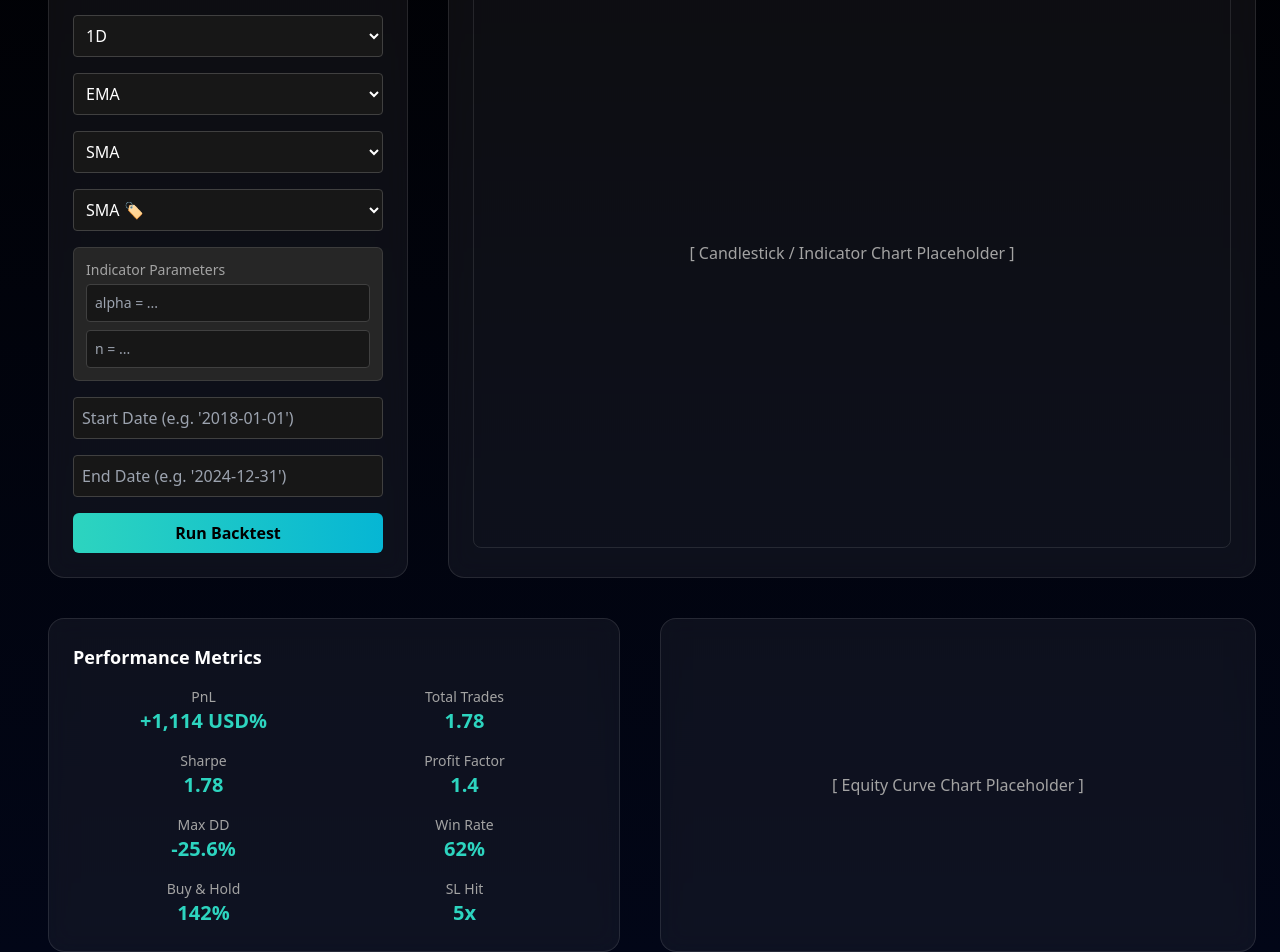
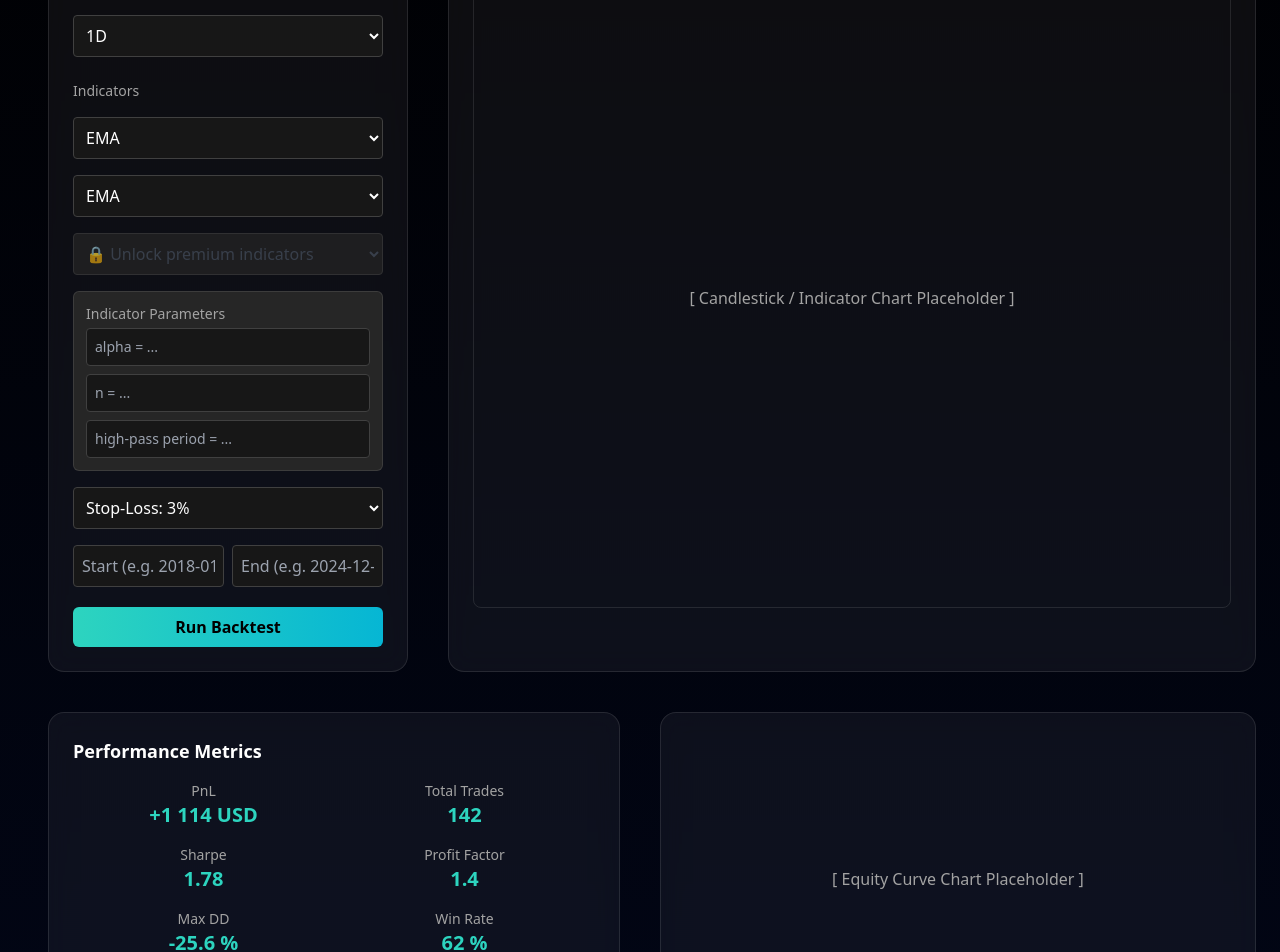
Before and after one commit to palitojendthen/apexlabs, a Next.js app in the folder frontend/: page / in a window 1280 px wide. Shown: the part 400-1352 px from the top of the page. Built offline with nearby package versions, Linux system fonts and the light colour scheme.

Commit message:
update page.js

```diff
--- a/frontend/app/page.js
+++ b/frontend/app/page.js
@@ -1,3 +1,183 @@
+// "use client";
+// import { useTheme } from "next-themes";
+
+// export default function Home() {
+//   const { resolvedTheme } = useTheme();
+//   const dark = resolvedTheme === "dark";
+
+//   return (
+//     <main className="min-h-screen pt-24 px-6 bg-white text-black dark:bg-gradient-to-b dark:from-black dark:to-slate-950 dark:text-white transition-colors duration-300">
+//       {/* Section 1 — Title / Header */}
+//       <div className="text-center mb-10">
+//         <h1 className="text-4xl font-semibold mb-2">Research and Backtest</h1>
+//         <p className="text-neutral-400">
+//           Explore strategies, analyze performance, and visualize your results.
+//         </p>
+//       </div>
+
+//       {/* Section 2 — Core Grid */}
+//       <div className="max-w-7xl mx-auto grid grid-cols-1 lg:grid-cols-3 gap-10">
+//         {/* Left — Configuration Form */}
+//         <div className="lg:col-span-1 bg-white/5 rounded-2xl p-6 backdrop-blur-md border border-white/10 lg:ml-6">
+//           <h2 className="text-lg font-semibold mb-4">Configuration</h2>
+
+//           <form className="flex flex-col gap-4">
+//             <input
+//               placeholder="Symbol (e.g. BTCUSDT)"
+//               className="p-2 rounded bg-white border border-gray-300 text-gray-800
+//                         dark:bg-neutral-900 dark:border-neutral-700 dark:text-white"
+//             />
+//             <select className="p-2 rounded bg-white border border-gray-300 text-gray-800
+//                               dark:bg-neutral-900 dark:border-neutral-700 dark:text-white">
+//               <option>1D</option>
+//               <option>1W</option>
+//               <option>12H</option>
+//               <option>6H</option>
+//               <option>4H 🏷️</option>
+//               <option>2H 🏷️</option>
+//               <option>1H 🏷️</option>
+//             </select>
+
+//             {/* Indicator selection */}
+//             <select className="p-2 rounded bg-white border border-gray-300 text-gray-800
+//                               dark:bg-neutral-900 dark:border-neutral-700 dark:text-white">
+//               <option>EMA</option>
+//               <option>SMA</option>
+//               <option>ADX</option>
+//               <option>RSI</option>
+//               <option>Donchian Channel</option>
+//               <option>Predictive Moving Average 🏷️</option>
+//               <option>Kaufman Adaptive Moving Average 🏷️</option>
+//             </select>
+
+//             {/* Indicator selection */}
+//             <select className="p-2 rounded bg-white border border-gray-300 text-gray-800
+//                               dark:bg-neutral-900 dark:border-neutral-700 dark:text-white">
+//               <option>SMA</option>
+//               <option>EMA</option>
+//               <option>ADX</option>
+//               <option>RSI</option>
+//               <option>Donchian Channel</option>
+//               <option>Predictive Moving Average 🏷️</option>
+//               <option>Kaufman Adaptive Moving Average 🏷️</option>
+//             </select>
+
+//             {/* Indicator selection */}
+//             <select className="p-2 rounded bg-white border border-gray-300 text-gray-800
+//                               dark:bg-neutral-900 dark:border-neutral-700 dark:text-white">
+//               <option>SMA 🏷️</option>
+//               <option>EMA 🏷️</option>
+//               <option>ADX 🏷️</option>
+//               <option>RSI 🏷️</option>
+//               <option>Donchian Channel 🏷️</option>
+//               <option>Predictive Moving Average 🏷️</option>
+//               <option>Kaufman Adaptive Moving Average 🏷️</option>
+//             </select>
+
+//             {/* Placeholder for dynamic params (expand later) */}
+//             <div className="bg-white/10 dark:bg-neutral-800 rounded-md p-3 border border-white/10 text-sm">
+//               <p className="text-neutral-400 mb-1">Indicator Parameters</p>
+//               <input
+//                 placeholder="alpha = ..."
+//                 className="w-full p-2 rounded bg-white border border-gray-300 text-gray-800
+//                            dark:bg-neutral-900 dark:border-neutral-700 dark:text-white mb-2"
+//               />
+//               <input
+//                 placeholder="n = ..."
+//                 className="w-full p-2 rounded bg-white border border-gray-300 text-gray-800
+//                            dark:bg-neutral-900 dark:border-neutral-700 dark:text-white"
+//               />
+//               <input
+//                 placeholder="high-pass period = ..."
+//                 className="w-full p-2 rounded bg-white border border-gray-300 text-gray-800
+//                            dark:bg-neutral-900 dark:border-neutral-700 dark:text-white"
+//               />
+//             </div>
+
+//             {/* Date range */}
+//             <input
+//               placeholder="Start Date (e.g. '2018-01-01')"
+//               className="p-2 rounded bg-white border border-gray-300 text-gray-800
+//                         dark:bg-neutral-900 dark:border-neutral-700 dark:text-white"
+//             />
+//             <input
+//               placeholder="End Date (e.g. '2024-12-31')"
+//               className="p-2 rounded bg-white border border-gray-300 text-gray-800
+//                         dark:bg-neutral-900 dark:border-neutral-700 dark:text-white"
+//             />
+
+//             {/* Run Button */}
+//             <button className="bg-gradient-to-r from-teal-400 to-cyan-500 text-black font-semibold py-2 rounded-md hover:opacity-90 transition">
+//               Run Backtest
+//             </button>
+//           </form>
+//         </div>
+
+//         {/* Right — Chart area */}
+//         <div className="lg:col-span-2 bg-white/5 rounded-2xl p-6 backdrop-blur-md border border-white/10 flex flex-col items-center justify-center">
+//           <div className="text-neutral-400 mb-4">Symbol + Timeframe + Indicator + Period </div>
+//           <div
+//             className={`w-full h-[590px] rounded-lg border ${
+//               dark ? "border-white/10" : "border-gray-300"
+//             } flex items-center justify-center text-neutral-400`}
+//           >
+//             [ Candlestick / Indicator Chart Placeholder ]
+//           </div>
+//         </div>
+//       </div>
+
+//       {/* Section 3 — Performance + Equity */}
+//       <div className="max-w-7xl mx-auto mt-10 grid grid-cols-1 lg:grid-cols-2 gap-10">
+//         {/* Left — Performance Metrics */}
+//         <div className="bg-white border border-gray-300
+//                         dark:bg-white/5 dark:border-white/10 backdrop-blur-md
+//                         rounded-2xl p-6 lg:ml-6">
+//           <h2 className="text-lg font-semibold mb-4">Performance Metrics</h2>
+//           <div className="grid grid-cols-2 gap-y-4 text-center">
+//             <div>
+//               <p className="text-neutral-400 text-sm">PnL</p>
+//               <p className="text-xl font-semibold text-teal-400">+1,114 USD%</p>
+//             </div>
+//             <div>
+//               <p className="text-neutral-400 text-sm">Total Trades</p>
+//               <p className="text-xl font-semibold text-teal-400">1.78</p>
+//             </div>
+//             <div>
+//               <p className="text-neutral-400 text-sm">Sharpe</p>
+//               <p className="text-xl font-semibold text-teal-400">1.78</p>
+//             </div>
+//             <div>
+//               <p className="text-neutral-400 text-sm">Profit Factor</p>
+//               <p className="text-xl font-semibold text-teal-400">1.4</p>
+//             </div>
+//             <div>
+//               <p className="text-neutral-400 text-sm">Max DD</p>
+//               <p className="text-xl font-semibold text-teal-400">-25.6%</p>
+//             </div>
+//             <div>
+//               <p className="text-neutral-400 text-sm">Win Rate</p>
+//               <p className="text-xl font-semibold text-teal-400">62%</p>
+//             </div>
+//             <div>
+//               <p className="text-neutral-400 text-sm">Buy & Hold</p>
+//               <p className="text-xl font-semibold text-teal-400">142%</p>
+//             </div>
+//             <div>
+//               <p className="text-neutral-400 text-sm">SL Hit</p>
+//               <p className="text-xl font-semibold text-teal-400">5x</p>
+//             </div>
+//           </div>
+//         </div>
+
+//         {/* Right — Equity Curve Chart */}
+//         <div className="bg-white/5 rounded-2xl p-6 backdrop-blur-md border border-white/10 flex items-center justify-center">
+//           <div className="text-neutral-400">[ Equity Curve Chart Placeholder ]</div>
+//         </div>
+//       </div>
+//     </main>
+//   );
+// }
+
 "use client";
 import { useTheme } from "next-themes";
 
@@ -7,26 +187,29 @@ export default function Home() {
 
   return (
     <main className="min-h-screen pt-24 px-6 bg-white text-black dark:bg-gradient-to-b dark:from-black dark:to-slate-950 dark:text-white transition-colors duration-300">
-      {/* Section 1 — Title / Header */}
+      {/* ---------- HEADER ---------- */}
       <div className="text-center mb-10">
-        <h1 className="text-4xl font-semibold mb-2">Backtest & Research</h1>
+        <h1 className="text-4xl font-semibold mb-2">Research & Backtest</h1>
         <p className="text-neutral-400">
           Explore strategies, analyze performance, and visualize your results.
         </p>
       </div>
 
-      {/* Section 2 — Core Grid */}
+      {/* ---------- MAIN GRID ---------- */}
       <div className="max-w-7xl mx-auto grid grid-cols-1 lg:grid-cols-3 gap-10">
-        {/* Left — Configuration Form */}
+        {/* LEFT — CONFIGURATION */}
         <div className="lg:col-span-1 bg-white/5 rounded-2xl p-6 backdrop-blur-md border border-white/10 lg:ml-6">
           <h2 className="text-lg font-semibold mb-4">Configuration</h2>
 
           <form className="flex flex-col gap-4">
+            {/* Symbol */}
             <input
               placeholder="Symbol (e.g. BTCUSDT)"
               className="p-2 rounded bg-white border border-gray-300 text-gray-800
                          dark:bg-neutral-900 dark:border-neutral-700 dark:text-white"
             />
+
+            {/* Timeframe */}
             <select className="p-2 rounded bg-white border border-gray-300 text-gray-800
                               dark:bg-neutral-900 dark:border-neutral-700 dark:text-white">
               <option>1D</option>
@@ -38,7 +221,10 @@ export default function Home() {
               <option>1H 🏷️</option>
             </select>
 
-            {/* Indicator selection */}
+            {/* Indicators — tiered access */}
+            <label className="text-sm text-neutral-400 mt-2">Indicators</label>
+
+            {/* 1st Indicator (Free) */}
             <select className="p-2 rounded bg-white border border-gray-300 text-gray-800
                               dark:bg-neutral-900 dark:border-neutral-700 dark:text-white">
               <option>EMA</option>
@@ -46,84 +232,97 @@ export default function Home() {
               <option>ADX</option>
               <option>RSI</option>
               <option>Donchian Channel</option>
-              <option>Predictive Moving Average 🏷️</option>
-              <option>Kaufman Adaptive Moving Average 🏷️</option>
             </select>
 
-            {/* Indicator selection */}
+            {/* 2nd Indicator (Free) */}
             <select className="p-2 rounded bg-white border border-gray-300 text-gray-800
                               dark:bg-neutral-900 dark:border-neutral-700 dark:text-white">
+              <option>EMA</option>
               <option>SMA</option>
-              <option>EMA</option>
               <option>ADX</option>
               <option>RSI</option>
               <option>Donchian Channel</option>
-              <option>Predictive Moving Average 🏷️</option>
-              <option>Kaufman Adaptive Moving Average 🏷️</option>
             </select>
 
-            {/* Indicator selection */}
-            <select className="p-2 rounded bg-white border border-gray-300 text-gray-800
-                              dark:bg-neutral-900 dark:border-neutral-700 dark:text-white">
-              <option>SMA 🏷️</option>
-              <option>EMA 🏷️</option>
-              <option>ADX 🏷️</option>
-              <option>RSI 🏷️</option>
-              <option>Donchian Channel 🏷️</option>
-              <option>Predictive Moving Average 🏷️</option>
-              <option>Kaufman Adaptive Moving Average 🏷️</option>
+            {/* 3rd Indicator (Paid) */}
+            <select
+              disabled
+              className="p-2 rounded bg-neutral-200 border border-gray-300 text-gray-500 cursor-not-allowed
+                         dark:bg-neutral-800 dark:border-neutral-700 dark:text-gray-600"
+            >
+              <option>🔒 Unlock premium indicators</option>
             </select>
 
-            {/* Placeholder for dynamic params (expand later) */}
+            {/* Indicator Parameters */}
             <div className="bg-white/10 dark:bg-neutral-800 rounded-md p-3 border border-white/10 text-sm">
               <p className="text-neutral-400 mb-1">Indicator Parameters</p>
               <input
                 placeholder="alpha = ..."
-                className="w-full p-2 rounded bg-white border border-gray-300 text-gray-800
-                           dark:bg-neutral-900 dark:border-neutral-700 dark:text-white mb-2"
+                className="w-full p-2 mb-2 rounded bg-white border border-gray-300 text-gray-800
+                           dark:bg-neutral-900 dark:border-neutral-700 dark:text-white"
               />
               <input
                 placeholder="n = ..."
+                className="w-full p-2 mb-2 rounded bg-white border border-gray-300 text-gray-800
+                           dark:bg-neutral-900 dark:border-neutral-700 dark:text-white"
+              />
+              <input
+                placeholder="high-pass period = ..."
                 className="w-full p-2 rounded bg-white border border-gray-300 text-gray-800
                            dark:bg-neutral-900 dark:border-neutral-700 dark:text-white"
               />
             </div>
 
-            {/* Date range */}
+            {/* Stop-loss type */}
+            <select className="p-2 rounded bg-white border border-gray-300 text-gray-800
+                              dark:bg-neutral-900 dark:border-neutral-700 dark:text-white">
+              <option>Stop-Loss: 3%</option>
+              <option>Stop-Loss: 5%</option>
+              <option>Stop-Loss: ATR × 1.5</option>
+              <option>Stop-Loss: ATR × 2.0</option>
+            </select>
+
+            {/* Date range (condensed) */}
+            <div className="flex gap-2">
               <input
-              placeholder="Start Date (e.g. '2018-01-01')"
-              className="p-2 rounded bg-white border border-gray-300 text-gray-800
+                placeholder="Start (e.g. 2018-01-01)"
+                className="w-1/2 p-2 rounded bg-white border border-gray-300 text-gray-800
                            dark:bg-neutral-900 dark:border-neutral-700 dark:text-white"
               />
               <input
-              placeholder="End Date (e.g. '2024-12-31')"
-              className="p-2 rounded bg-white border border-gray-300 text-gray-800
+                placeholder="End (e.g. 2024-12-31)"
+                className="w-1/2 p-2 rounded bg-white border border-gray-300 text-gray-800
                            dark:bg-neutral-900 dark:border-neutral-700 dark:text-white"
               />
+            </div>
 
             {/* Run Button */}
-            <button className="bg-gradient-to-r from-teal-400 to-cyan-500 text-black font-semibold py-2 rounded-md hover:opacity-90 transition">
+            <button className="mt-1 bg-gradient-to-r from-teal-400 to-cyan-500 text-black font-semibold py-2 rounded-md hover:opacity-90 transition">
               Run Backtest
             </button>
           </form>
         </div>
 
-        {/* Right — Chart area */}
+        {/* RIGHT — CHART */}
         <div className="lg:col-span-2 bg-white/5 rounded-2xl p-6 backdrop-blur-md border border-white/10 flex flex-col items-center justify-center">
-          <div className="text-neutral-400 mb-4">Symbol + Timeframe + Indicator + Period </div>
+          <div className="text-neutral-400 mb-4 text-sm">
+            Symbol × Timeframe × Indicator(s)
+          </div>
+
           <div
-            className={`w-full h-[590px] rounded-lg border ${
+            className={`w-full h-[590px] lg:h-[620px] xl:h-[620px] rounded-lg border ${
               dark ? "border-white/10" : "border-gray-300"
             } flex items-center justify-center text-neutral-400`}
+            style={{ maxWidth: "100%" }}
           >
             [ Candlestick / Indicator Chart Placeholder ]
           </div>
         </div>
       </div>
 
-      {/* Section 3 — Performance + Equity */}
+      {/* ---------- PERFORMANCE + EQUITY ---------- */}
       <div className="max-w-7xl mx-auto mt-10 grid grid-cols-1 lg:grid-cols-2 gap-10">
-        {/* Left — Performance Metrics */}
+        {/* PERFORMANCE TABLE */}
         <div className="bg-white border border-gray-300
                         dark:bg-white/5 dark:border-white/10 backdrop-blur-md
                         rounded-2xl p-6 lg:ml-6">
@@ -131,11 +330,11 @@ export default function Home() {
           <div className="grid grid-cols-2 gap-y-4 text-center">
             <div>
               <p className="text-neutral-400 text-sm">PnL</p>
-              <p className="text-xl font-semibold text-teal-400">+1,114 USD%</p>
+              <p className="text-xl font-semibold text-teal-400">+1 114 USD</p>
             </div>
             <div>
               <p className="text-neutral-400 text-sm">Total Trades</p>
-              <p className="text-xl font-semibold text-teal-400">1.78</p>
+              <p className="text-xl font-semibold text-teal-400">142</p>
             </div>
             <div>
               <p className="text-neutral-400 text-sm">Sharpe</p>
@@ -147,28 +346,33 @@ export default function Home() {
             </div>
             <div>
               <p className="text-neutral-400 text-sm">Max DD</p>
-              <p className="text-xl font-semibold text-teal-400">-25.6%</p>
+              <p className="text-xl font-semibold text-teal-400">-25.6 %</p>
             </div>
             <div>
               <p className="text-neutral-400 text-sm">Win Rate</p>
-              <p className="text-xl font-semibold text-teal-400">62%</p>
+              <p className="text-xl font-semibold text-teal-400">62 %</p>
             </div>
             <div>
               <p className="text-neutral-400 text-sm">Buy & Hold</p>
-              <p className="text-xl font-semibold text-teal-400">142%</p>
+              <p className="text-xl font-semibold text-teal-400">142 %</p>
             </div>
             <div>
-              <p className="text-neutral-400 text-sm">SL Hit</p>
-              <p className="text-xl font-semibold text-teal-400">5x</p>
+              <p className="text-neutral-400 text-sm">SL Hits</p>
+              <p className="text-xl font-semibold text-teal-400">5×</p>
             </div>
           </div>
         </div>
 
-        {/* Right — Equity Curve Chart */}
+        {/* EQUITY CURVE */}
         <div className="bg-white/5 rounded-2xl p-6 backdrop-blur-md border border-white/10 flex items-center justify-center">
           <div className="text-neutral-400">[ Equity Curve Chart Placeholder ]</div>
         </div>
       </div>
+
+      {/* ---------- FOOTER ---------- */}
+      <footer className="mt-16 text-center text-sm text-neutral-500 pb-8">
+        © {new Date().getFullYear()} ApexQuantLabs — Built for systematic traders.
+      </footer>
     </main>
   );
 }
```
Lines whose indentation alone changed are shown as unchanged.
